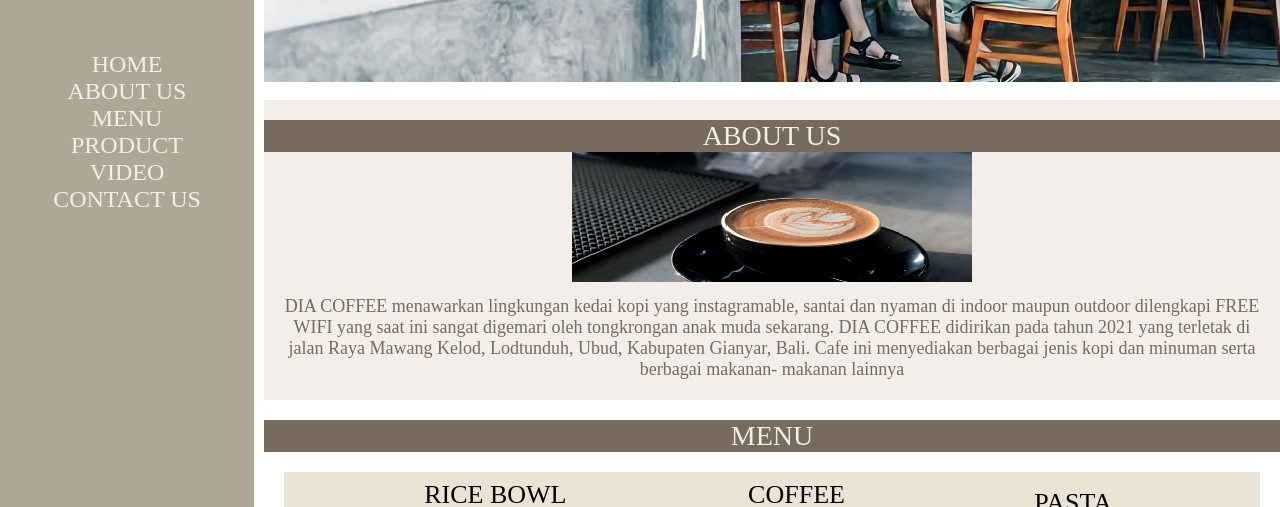
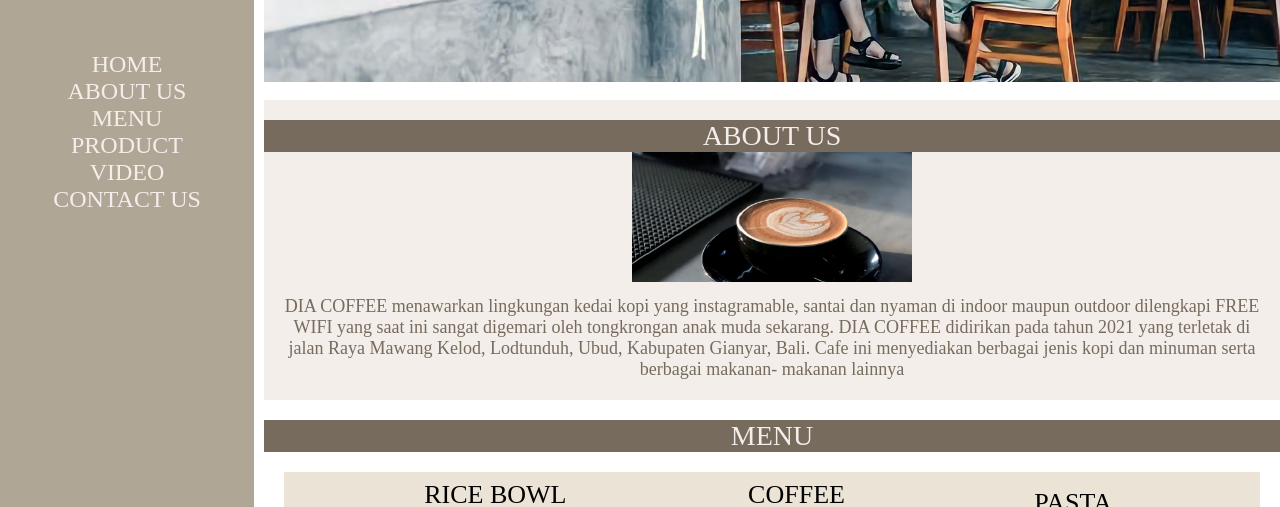
Before and after one commit to asihkusuma/diacoffeemawangubud, a plain HTML site: page index.html in a window 1280 px wide. Shown: the part 223-730 px from the top of the page. Drawn offline with Linux system fonts and the light colour scheme.

Commit message:
Update designweb.css

```diff
--- a/designweb.css
+++ b/designweb.css
@@ -22,7 +22,7 @@ div{
 .countainer1{
 	background-color: #B0A695;
 	width: 20%;
-	height: 2400px;
+	height: 2380px;
 	align-items: center;
 	 text-align: center;
 
@@ -141,7 +141,7 @@ div{
 	margin-top: 18px;
 }
 .countainer4 .kopi{
-	width: 400px;
+	width: 280px;
 	height: 130px;
 }
 .teks{
```
